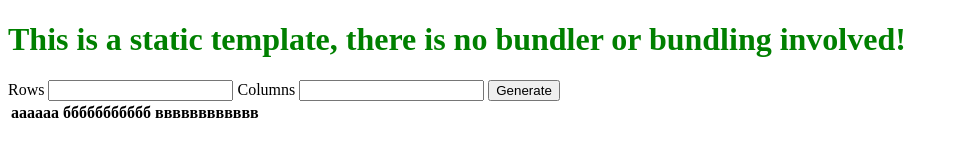
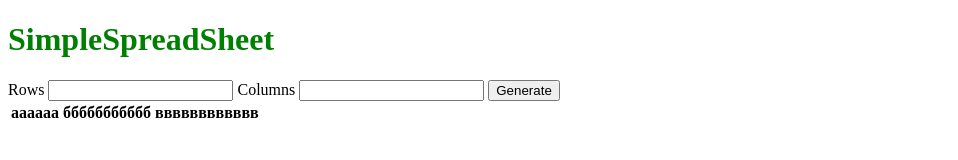
Before and after one commit to SanyaSukhariev/spread-sheet, a plain HTML site: page index.html in a window 1280 px wide. Shown: the whole page, without its empty margins (0-958 px from the left). Drawn offline with Linux system fonts and the light colour scheme.

Commit message:
Update index.html
сchanged title and h1

```diff
--- a/index.html
+++ b/index.html
@@ -5,12 +5,10 @@
     <meta name="viewport" content="width=device-width, initial-scale=1.0" />
     <meta http-equiv="X-UA-Compatible" content="ie=edge" />
 
-    <title>New task</title>
+    <title>SpreadSheet</title>
   </head>
   <body id="body">
-    <h1 id="elem">
-      This is a static template, there is no bundler or bundling involved!
-    </h1>
+    <h1 id="elem">SimpleSpreadSheet</h1>
 
     <div>
       <label>
```
